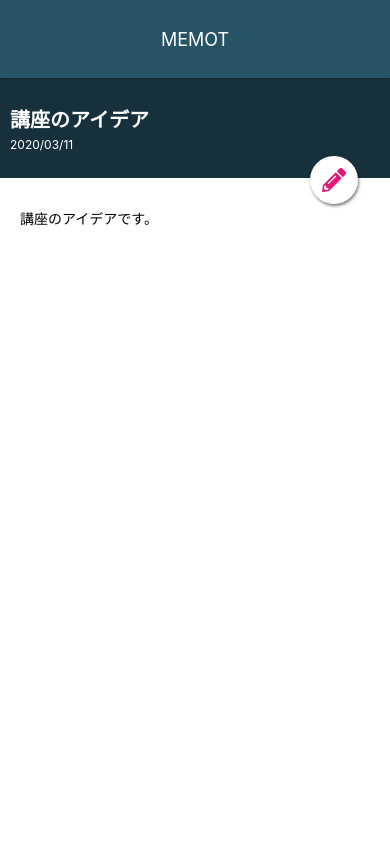
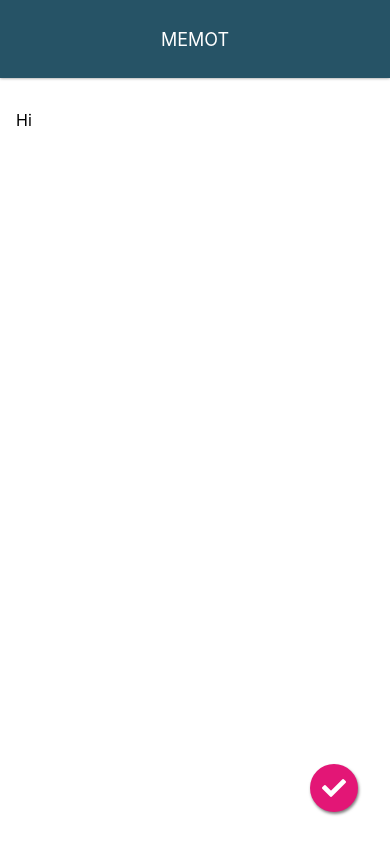
Before and after one commit to snskOgata/MemoApp, a React Native app: screen / in a window 390 px wide. Built offline with nearby package versions, Linux system fonts and the light colour scheme.

Commit message:
Create MemoEditScreen

```diff
--- a/App.js
+++ b/App.js
@@ -3,14 +3,16 @@
 
 import Appbar from './src/components/Appbar';
 // import MemoListScreen from './src/screens/MemoListScreen';
-import MemoDetailScreen from './src/screens/MemoDetailScreen';
+// import MemoDetailScreen from './src/screens/MemoDetailScreen';
+import MemoEditScreen from './src/screens/MemoEditScreen';
 
 export default function App() {
   return (
     <View style={styles.container}>
       <Appbar />
       {/* <MemoListScreen /> */}
-      <MemoDetailScreen />
+      {/* <MemoDetailScreen /> */}
+      <MemoEditScreen />
     </View>
   );
 }
--- a/src/elements/CircleButton.js
+++ b/src/elements/CircleButton.js
@@ -8,7 +8,8 @@
 const CustomIcon = createIconSet(
   {
     pencil: '\uf303',
-    plus: '\uf067'
+    plus: '\uf067',
+    check: '\uf00c'
   },
   'FontAwesome'
 );
--- /dev/null
+++ b/src/screens/MemoEditScreen.js
@@ -0,0 +1,30 @@
+import React, { Component } from 'react';
+import { StyleSheet, View, TextInput } from 'react-native';
+
+import CircleButton from '../elements/CircleButton';
+
+export default class MemoEditScreen extends Component {
+  render() {
+    return (
+      <View style={styles.container}>
+        <TextInput value="Hi" style={styles.memoEditInput} multiline />
+        <CircleButton name="check" />
+      </View>
+    );
+  }
+}
+
+const styles = StyleSheet.create({
+  container: {
+    flex: 1,
+    width: '100%'
+  },
+  memoEditInput: {
+    backgroundColor: '#fff',
+    flex: 1,
+    paddingTop: 32,
+    paddingLeft: 16,
+    paddingRight: 16,
+    fontSize: 16
+  }
+});
```
